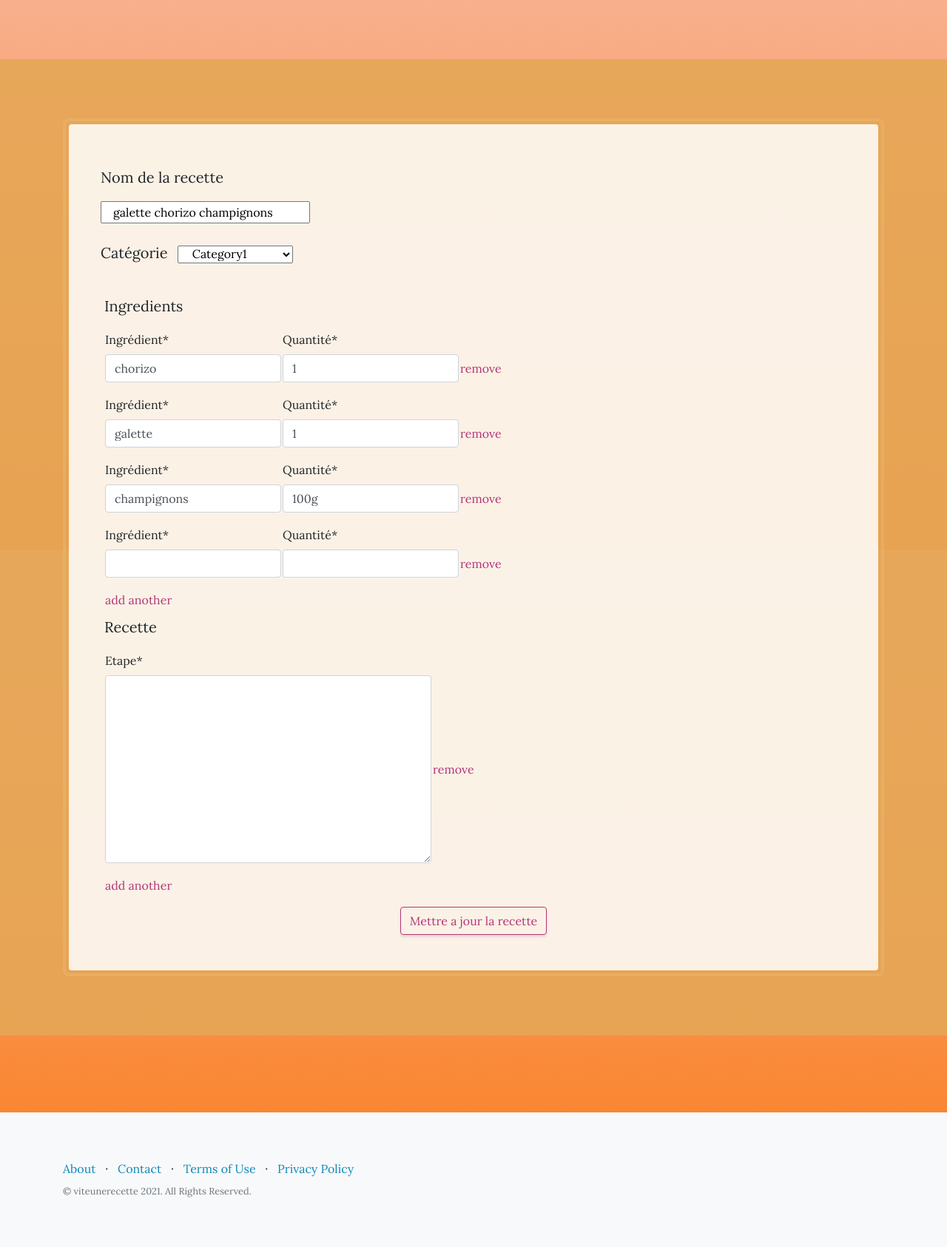
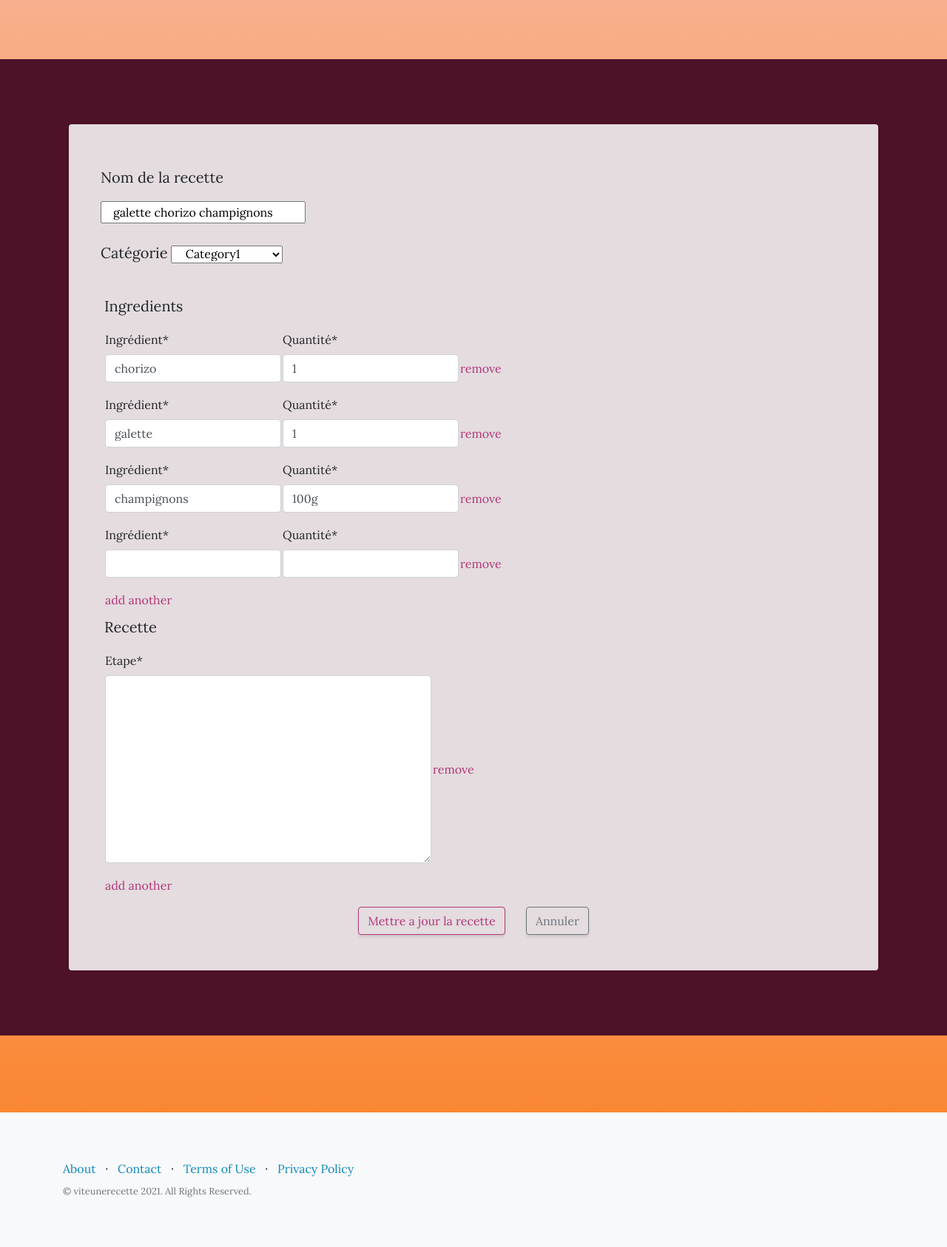
Before and after one commit to slesouef/Whats-for-diner, a Django app: page /recipe/update/1 in a window 1280 px wide. Shown: the part 56-1742 px from the top of the page at 74% size. Run offline with Django 3.2, Linux system fonts and the light colour scheme; a user stored in the database is signed in; data comes from the database, SQL or seed files in the repository; data that the repository does not hold is empty; some libraries are stand-ins or nearby versions.

Commit message:
Updated update recipe page by adding cancel update button

```diff
--- a/templates/recipes/update.html
+++ b/templates/recipes/update.html
@@ -3,7 +3,6 @@
 {% load crispy_forms_filters %}
 {% load crispy_forms_field %}
 {% block content %}
-  <link href="{% static 'recipes/css/styles.css' %}" rel="stylesheet">
 
   <section class="page-section cta" id="signup">
     <div class="container">
@@ -69,6 +68,7 @@
             </div>
           </form>
           <button type="submit" class="btn btn-outline-primary mt-3" form="recipeForm">Mettre a jour la recette</button>
+          <a class="btn btn-outline-secondary mt-3 ml-lg-4" href="{% url 'userList' %}">Annuler</a>
         </div>
       </div>
     </div>
```
